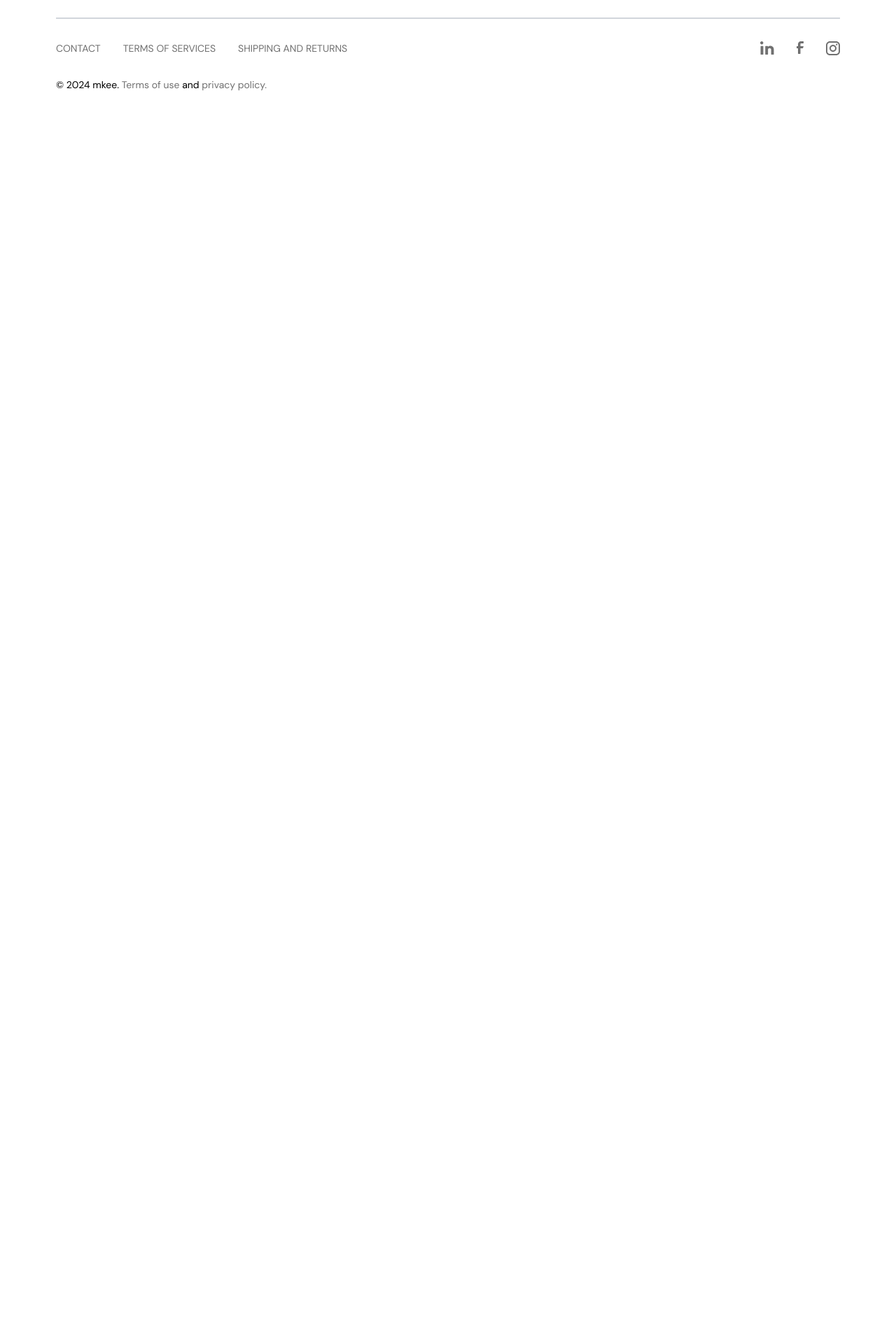
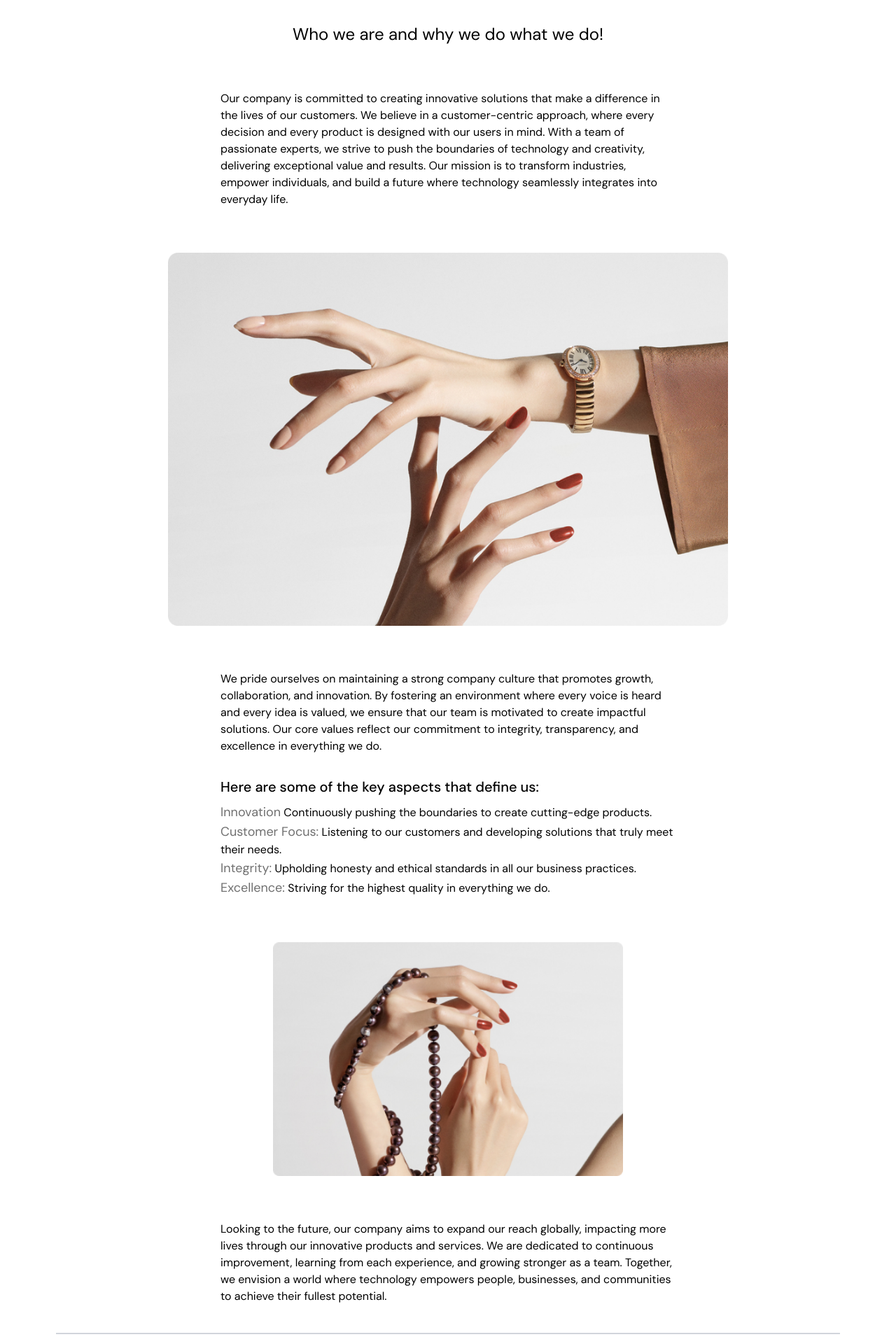
Before and after one commit to mokamaleldin/Shop, a Next.js app: page /About in a window 1280 px wide. Shown: the part 140-2060 px from the top of the page at 70% size. Before the commit the page ends 800 px from the top, so only its background shows below. Built offline with nearby package versions, Linux system fonts and the light colour scheme.

Commit message:
feat: Update About page with content and images

```diff
--- a/src/app/(pages)/About/page.tsx
+++ b/src/app/(pages)/About/page.tsx
@@ -1,6 +1,53 @@
+import Image from "next/image";
+
 const page = () => {
     return (
-        <div>page</div>
-    )
-}
-export default page
+        <div className="flex items-center justify-center flex-col mx-20 gap-16">
+            <div className="flex flex-col justify-center items-center gap-8">
+                <h2 className="text-4xl font-medium">About</h2>
+                <h5 className="text-2xl">Who we are and why we do what we do!</h5>
+            </div>
+            <div className="md:max-w-[650px]">
+                Our company is committed to creating innovative solutions that make a difference in the lives of our customers.
+                We believe in a customer-centric approach, where every decision and every product is designed with our users in mind.
+                With a team of passionate experts, we strive to push the boundaries of technology and creativity, delivering exceptional value and results.
+                Our mission is to transform industries, empower individuals, and build a future where technology seamlessly integrates into everyday life.
+            </div>
+            <div>
+                <Image src="/Blog/img1.png" width={800} height={800} alt="about" />
+            </div>
+            <div className="md:max-w-[650px]">
+                We pride ourselves on maintaining a strong company culture that promotes growth, collaboration, and innovation.
+                By fostering an environment where every voice is heard and every idea is valued, we ensure that our team is motivated to create impactful solutions.
+                Our core values reflect our commitment to integrity, transparency, and excellence in everything we do.
+                <div className="mt-8">
+                    <h5 className="text-xl font-medium mb-2"> Here are some of the key aspects that define us:</h5>
+                    <ul>
+                        <li>
+                            <span className="text-DarkGray text-lg">Innovation</span> Continuously pushing the boundaries to create cutting-edge products.
+                        </li>
+                        <li>
+                            <span className="text-DarkGray text-lg">Customer Focus:</span> Listening to our customers and developing solutions that truly meet their needs.
+                        </li>
+                        <li>
+                            <span className="text-DarkGray text-lg">Integrity:</span> Upholding honesty and ethical standards in all our business practices.
+                        </li>
+                        <li>
+                            <span className="text-DarkGray text-lg">Excellence:</span> Striving for the highest quality in everything we do.
+                        </li>
+                    </ul>
+                </div>
+            </div>
+
+            <div>
+                <Image src="/Blog/img4.png" width={500} height={500} alt="about" />
+            </div>
+            <div className="md:max-w-[650px]">
+                Looking to the future, our company aims to expand our reach globally, impacting more lives through our innovative products and services.
+                We are dedicated to continuous improvement, learning from each experience, and growing stronger as a team.
+                Together, we envision a world where technology empowers people, businesses, and communities to achieve their fullest potential.
+            </div>
+        </div>
+    );
+};
+export default page;
--- a/src/app/(pages)/Post/[slug]/page.tsx
+++ b/src/app/(pages)/Post/[slug]/page.tsx
@@ -1,20 +1,12 @@
-import posts from "@/app/static/Post"
+import Post from "@/app/components/Blog/Post"
+import TagsAndShare from "@/app/components/Blog/TagsAndShare"
+
 
 const page = ({ params }: { params: { slug: string } }) => {
     return (
         <div className="mx-20">
-            {posts.map((post) => {
-                if (post.slug === params.slug) {
-                    return (
-                        <div key={post.slug} className="mb-16">
-                            <h2 className="font-medium text-black text-3xl">{post.title}</h2>
-                            <div className="flex gap-2 items-center">
-
-                            </div>
-                        </div>
-                    )
-                }
-            })}
+            <Post postSlug={params.slug} />
+            <TagsAndShare />
         </div>
     )
 }
--- /dev/null
+++ b/src/app/components/Blog/Post.tsx
@@ -0,0 +1,26 @@
+import posts from "@/app/static/Post"
+import Image from "next/image"
+
+const Post = ({ postSlug }: { postSlug: string }) => {
+    return (
+        <>
+            {posts.map((post) => {
+                if (post.slug === postSlug) {
+                    return (
+                        <div key={post.slug} className="mb-16 flex items-center justify-center flex-col gap-12 ">
+                            <h2 className="font-medium text-black text-3xl">{post.title}</h2>
+                            <div className="flex gap-2 justify-center items-center">
+                                <div className="text-DarkGray">by : <span className="ml-3 font-normal ">{post.author}</span></div>
+                                <div className="text-DarkGray">-</div>
+                                <div className="text-DarkGray">{post.date}</div>
+                            </div>
+                            <Image width={1200} height={1200} src={post.img} alt={post.title} />
+                            <p className="text-black text-lg max-w-[700px] ">{post.description}</p>
+                        </div>
+                    )
+                }
+            })}
+        </>
+    )
+}
+export default Post
--- /dev/null
+++ b/src/app/components/Blog/TagsAndShare.tsx
@@ -0,0 +1,33 @@
+import Image from "next/image"
+import Link from "next/link"
+
+const TagsAndShare = () => {
+    return (
+        <div className="flex justify-between items-center">
+            <div className="flex items-center gap-4">
+                <p className="font-medium">Tags </p>
+                <hr className="border-t w-12 border-black" />
+                <div className="flex gap-2 text-sm">
+                    <div className="text-DarkGray">Fashion,</div>
+                    <div className="text-DarkGray">Style  Season</div>
+                </div>
+            </div>
+            <div className="flex items-center gap-4">
+                <p className="font-medium ">Share </p>
+                <hr className="border-t w-12 border-black" />
+                <div className="flex gap-2 text-sm">
+                    <Link href="https://linkedin.com" aria-label="LinkedIn">
+                        <Image src="/icons/LinkedIn.svg" alt="LinkedIn icon" width={20} height={20} />
+                    </Link>
+                    <Link href="https://facebook.com" aria-label="Facebook">
+                        <Image src="/icons/facebook.svg" alt="Facebook icon" width={10} height={10} />
+                    </Link>
+                    <Link href="https://instagram.com" aria-label="Instagram">
+                        <Image src="/icons/instgram.svg" alt="Instagram icon" width={20} height={20} />
+                    </Link>
+                </div>
+            </div>
+        </div>
+    )
+}
+export default TagsAndShare
```
Also changed, not shown: src/app/static/Post.ts (+4 -4 lines).
